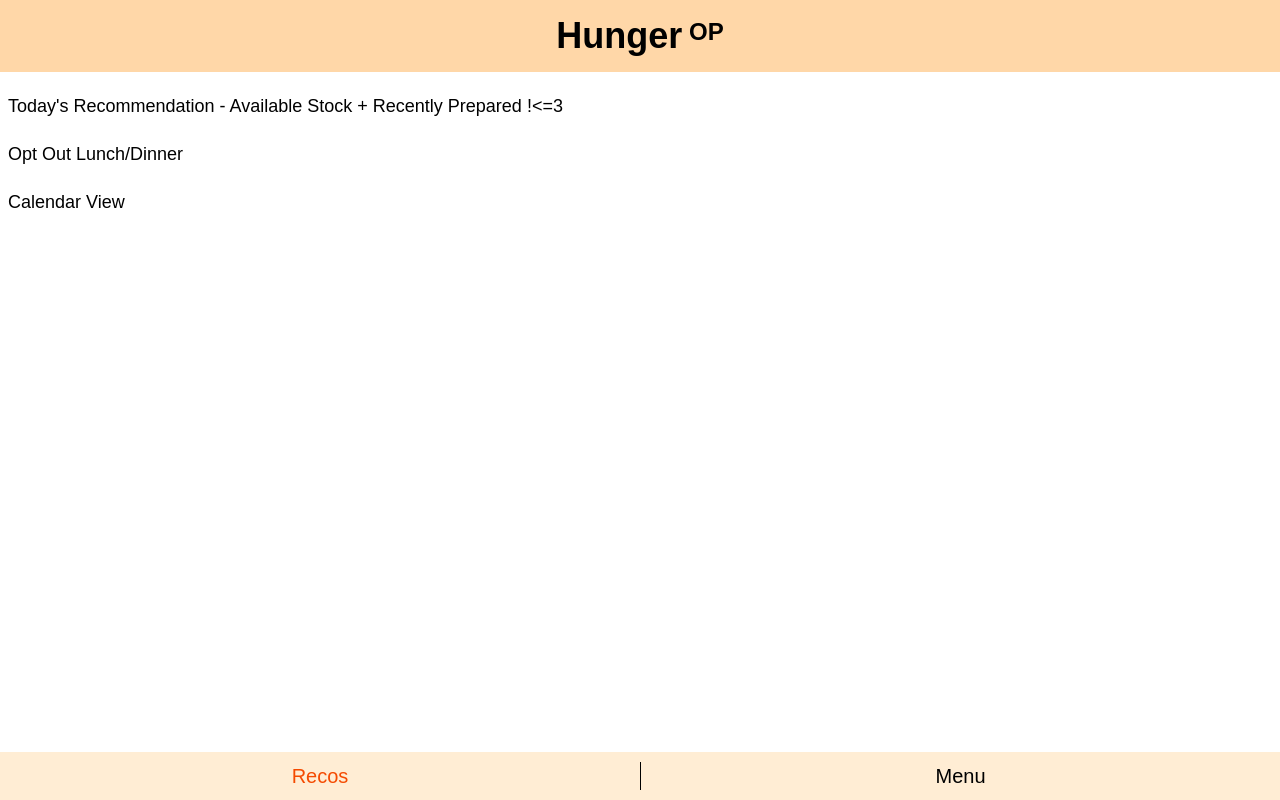
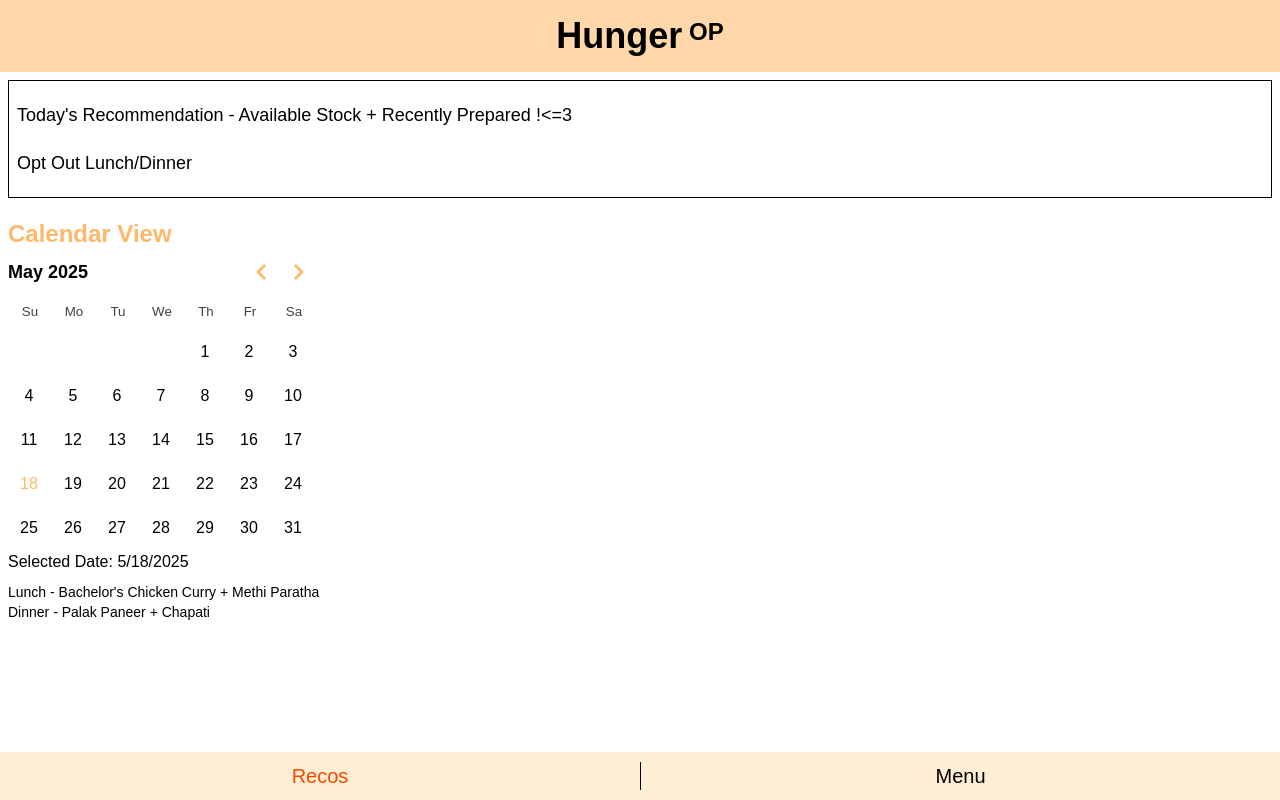
Before and after one commit to abhinaykrishna/hunger-op, a React (Vite) app: page / in a window 1280 px wide. Both pictures are taken after a click on the element "Recos". Built offline with nearby package versions, Linux system fonts and the light colour scheme; a web font is replaced by a local one.

Commit message:
implemented calendar view

```diff
--- a/package.json
+++ b/package.json
@@ -12,6 +12,7 @@
   "dependencies": {
     "@tailwindcss/vite": "^4.1.7",
     "react": "^19.1.0",
+    "react-day-picker": "^9.7.0",
     "react-dom": "^19.1.0",
     "tailwindcss": "^4.1.7"
   },
--- /dev/null
+++ b/src/components/Calendar/index.jsx
@@ -0,0 +1,30 @@
+import { useState } from 'react';
+import { DayPicker } from 'react-day-picker';
+import 'react-day-picker/style.css';
+
+function Calendar() {
+  const [selectedDate, setSelectedDate] = useState(new Date());
+  return (
+    <>
+      <div className='mt-5 text-2xl font-bold text-orange-300'>Calendar View</div>
+      <DayPicker
+        animate
+        mode='single'
+        selected={selectedDate}
+        onSelect={setSelectedDate}
+        footer={`Selected Date: ${selectedDate.toLocaleDateString()}`}
+        classNames={{
+          today: 'text-orange-300',
+          selected: 'text-orange-300',
+          chevron: 'fill-orange-300',
+        }}
+      />
+      <div className='my-2'>
+        <p className='text-sm'>Lunch - Bachelor's Chicken Curry + Methi Paratha</p>
+        <p className='text-sm'>Dinner - Palak Paneer + Chapati</p>
+      </div>
+    </>
+  );
+}
+
+export default Calendar;
--- a/src/components/Menu/index.jsx
+++ b/src/components/Menu/index.jsx
@@ -48,7 +48,7 @@ const Menu = () => {
         <select
           value={activeFilterKey}
           onChange={handleFilterChange}
-          className='min-w-[150px] border border-slate-200 px-3 py-2 text-slate-700 text-sm rounded-lg focus:border-slate-400 hover:border-slate-300 shadow-sm focus:shadow'
+          className='min-w-[150px] border border-slate-200 px-3 py-2 text-slate-700 text-sm rounded-lg focus:border-slate-400 hover:border-slate-300 shadow-sm focus:shadow focus:outline-none'
         >
           {Object.keys(filterMap).map(key => (
             <option key={key} value={key}>
--- a/src/components/Recos/index.jsx
+++ b/src/components/Recos/index.jsx
@@ -1,11 +1,15 @@
+import Calendar from '../Calendar';
+
 const Recos = () => {
   return (
     <div className='p-2'>
-      <div className='mt-5 text-lg'>
-        Today's Recommendation - Available Stock + Recently Prepared {'!<=3'}
+      <div className='border my-2 px-2'>
+        <div className='my-5 text-lg'>
+          Today's Recommendation - Available Stock + Recently Prepared {'!<=3'}
+        </div>
+        <div className='my-5 text-lg'>Opt Out Lunch/Dinner</div>
       </div>
-      <div className='mt-5 text-lg'>Opt Out Lunch/Dinner</div>
-      <div className='mt-5 text-lg'>Calendar View</div>
+      <Calendar />
     </div>
   );
 };
--- a/src/index.css
+++ b/src/index.css
@@ -1,6 +1,6 @@
-@import url("https://fonts.googleapis.com/css2?family=Reddit+Sans:ital@0;1&display=swap");
-@import "tailwindcss";
+@import url('https://fonts.googleapis.com/css2?family=Reddit+Sans:ital@0;1&display=swap');
+@import 'tailwindcss';
 
 * {
-  font-family: "Reddit Sans", sans-serif;
+  font-family: 'Reddit Sans', sans-serif;
 }
```
Also changed, not shown: 1 other file (tests, documents, lock files or other folders).
